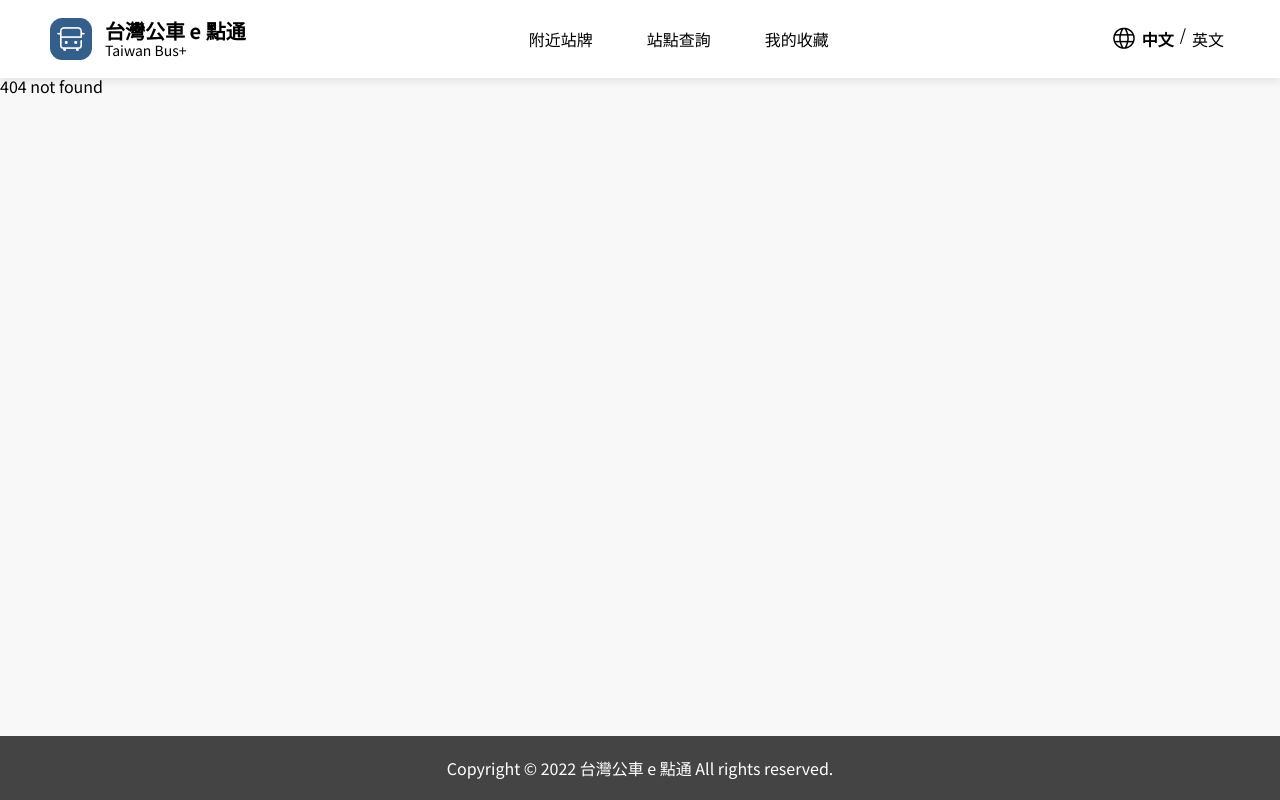
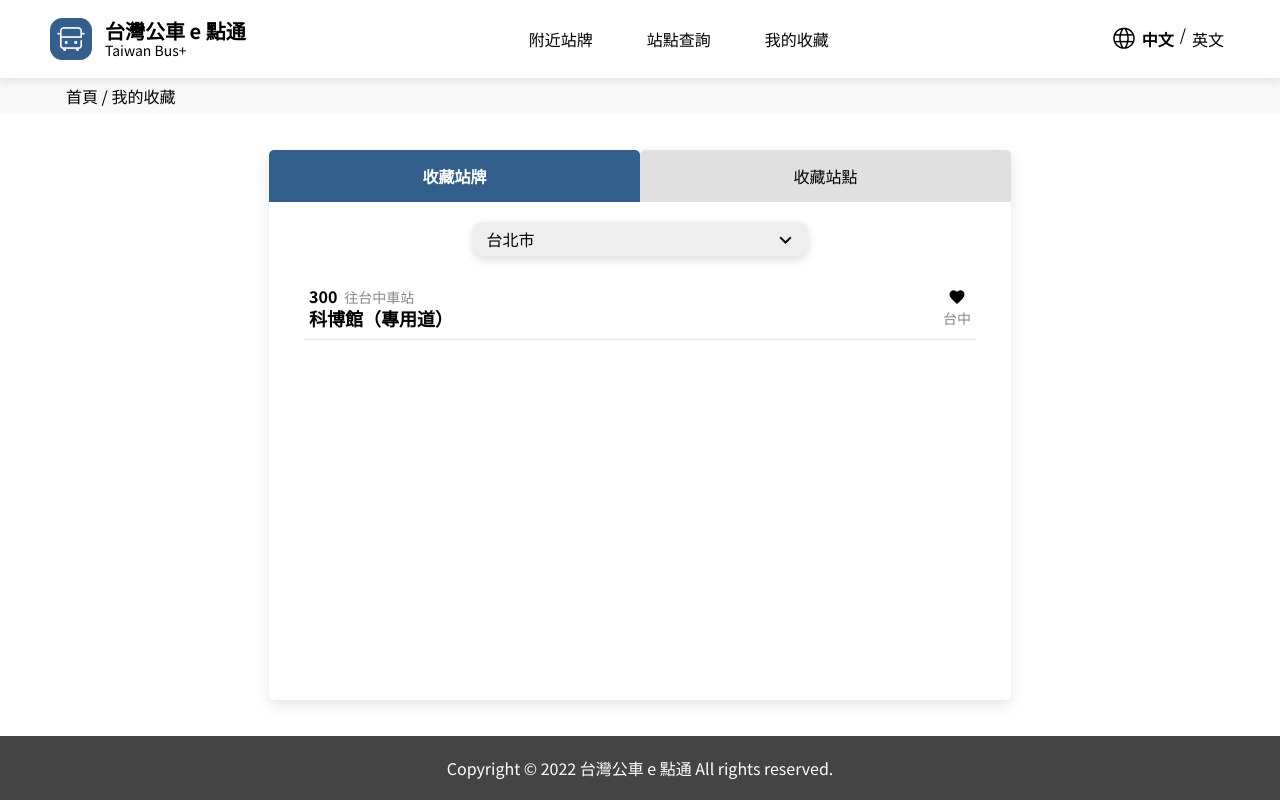
Before and after one commit to yunlew531/taiwan-bus-react, a React (Create React App) app: page /favorite in a window 1280 px wide. Before the commit this address had no page. Built offline with nearby package versions, Linux system fonts and the light colour scheme.

Commit message:
[ADD] 完成分頁 /favorite 切版

```diff
--- a/src/components/Breadcrumb.tsx
+++ b/src/components/Breadcrumb.tsx
@@ -63,10 +63,12 @@ display: inline-block;
 
 interface BreadcrumbProps {
   title: string;
+  copy?: boolean;
+  timeTable?: boolean;
 }
 
 // eslint-disable-next-line arrow-body-style
-const Breadcrumb: React.FC<BreadcrumbProps> = ({ title }) => {
+const Breadcrumb: React.FC<BreadcrumbProps> = ({ title, copy, timeTable }) => {
   return (
     <BreadcrumbStyle>
       <div>
@@ -75,17 +77,26 @@ const Breadcrumb: React.FC<BreadcrumbProps> = ({ title }) => {
         <span>{title}</span>
       </div>
       <TimeTableGroup>
+        {copy && (
           <CopyLink>
             <span className="material-icons-outlined">insert_link</span>
             <p>複製連結</p>
           </CopyLink>
+        )}
+        {timeTable && (
           <TimeTable>
             <span className="material-icons-outlined">schedule</span>
             <p>時刻表</p>
           </TimeTable>
+        )}
       </TimeTableGroup>
     </BreadcrumbStyle>
   );
 };
 
+Breadcrumb.defaultProps = {
+  copy: false,
+  timeTable: false,
+};
+
 export default Breadcrumb;
--- a/src/components/Header.tsx
+++ b/src/components/Header.tsx
@@ -104,7 +104,7 @@ const Header: React.FC = () => {
         <NavList>
           <Link to="/near-station">附近站牌</Link>
           <Link to="/station">站點查詢</Link>
-          <Link to="/">我的收藏</Link>
+          <Link to="/favorite">我的收藏</Link>
         </NavList>
         <LanguageGroup>
           <img src={`${process.env.PUBLIC_URL}/images/iconoir_language.png`} alt="language icon" />
--- a/src/pages/bus/index.tsx
+++ b/src/pages/bus/index.tsx
@@ -173,7 +173,7 @@ const Bus: React.FC = () => {
 
   return (
     <>
-      <Breadcrumb title={chineseCity} />
+      <Breadcrumb title={chineseCity} copy timeTable />
       <MainContainer>
         <RoutesContainer>
           <BusSearchPanel show>
--- /dev/null
+++ b/src/pages/favorite/index.tsx
@@ -0,0 +1,210 @@
+import React from 'react';
+import styled from '@emotion/styled';
+import Breadcrumb from 'components/Breadcrumb';
+import type { ThemeProps } from 'react-app-env';
+
+const MainContainer = styled.div<ThemeProps>`
+  position: absolute;
+  top: 36px;
+  left: 0;
+  right: 0;
+  bottom: 0;
+  display: flex;
+  justify-content: center;
+  background-color: ${({ theme: { colors: { white } } }) => white};
+  `;
+
+const FavoriteContainer = styled.div<ThemeProps>`
+  max-width: 742px;
+  width: 100%;
+  margin-top: 36px;
+  box-shadow: 0px 5px 15px rgba(0, 0, 0, 0.1);
+  border-radius: 0px 0px 5px 5px;
+  margin-bottom: 36px;
+`;
+
+const FavoriteBtnGroup = styled.div<ThemeProps>`
+  margin-bottom: 20px;
+  button {
+    width: 50%;
+    border: none;
+    border-radius: 5px 5px 0px 0px;
+    padding: 14px;
+  }
+`;
+
+const FavoriteBusStopBtn = styled.button<ThemeProps>`
+  font-weight: 700;
+  color: ${({ theme: { colors: { white } } }) => white};
+  background-color: ${({ theme: { colors: { primary } } }) => primary};
+`;
+
+const FavoriteBusStationBtn = styled.button<ThemeProps>`
+  color: ${({ theme: { colors: { black } } }) => black};
+  background-color: ${({ theme: { colors: { gray_200 } } }) => gray_200};
+`;
+
+const CitySelector = styled.div<ThemeProps>`
+  max-width: 335px;
+  position: relative;
+  margin: 0 auto 20px;
+`;
+
+const Selected = styled.div<ThemeProps>`
+  position: relative;
+  background-color: ${({ theme: { colors: { gray_300 } } }) => gray_300};
+  box-shadow: 0px 3px 10px rgba(0, 0, 0, 0.15);
+  border-radius: 10px;
+  padding: 9px 14px;
+  .title {
+    cursor: default;
+  }
+  .expand-more {
+    position: absolute;
+    right: 10px;
+    top: 6px;
+    cursor: default;
+  }
+`;
+
+const CityList = styled.ul<{ show: boolean }>`
+  display: ${({ show }) => (show ? 'block' : 'none')};
+  position: absolute;
+  bottom: -3px;
+  width: 100%;
+  max-height: 220px;
+  overflow-y: auto;
+  box-shadow: 0px 2px 4px rgba(0, 0, 0, 0.12);
+  border-radius: 5px;
+  transform: translateY(100%);
+`;
+
+const CityItem = styled.li<ThemeProps>`
+  font-size: ${({ theme: { fontSizes: { fs_4 } } }) => fs_4};
+  background-color: ${({ theme: { colors: { white } } }) => white};
+  transition: background-color 0.1s linear;
+  padding: 12px 15px;
+  &:hover {
+    background-color: ${({ theme: { colors: { gray_300 } } }) => gray_300};
+  }
+`;
+
+const BusStopList = styled.ul<{ show:boolean }>`
+  display: ${({ show }) => (show ? 'block' : 'none')};
+  max-height: 530px;
+  overflow-y: auto;
+  margin: 0 35px;
+`;
+
+const BusStopItem = styled.li<ThemeProps>`
+  display: flex;
+  justify-content: space-between;
+  border-bottom: 1px solid ${({ theme: { colors: { gray_400 } } }) => gray_400};
+  padding: 12px 5px;
+  .bus-number {
+    font-size: ${({ theme: { fontSizes: { fs_1 } } }) => fs_1};
+    font-weight: 700;
+    margin-bottom: 5px;
+  }
+  .content {
+    font-size: ${({ theme: { fontSizes: { fs_4 } } }) => fs_4};
+    color: ${({ theme: { colors: { gray_600 } } }) => gray_600};
+  }
+`;
+
+const FavoriteGroup = styled.div<ThemeProps>`
+  display: flex;
+  flex-direction: column;
+  align-items: center;
+  .favorite {
+    font-size: ${({ theme: { fontSizes: { fs_2 } } }) => fs_2};
+    margin-bottom: 5px;
+  }
+  .title {
+    color: ${({ theme: { colors: { gray_600 } } }) => gray_600};
+    font-size: ${({ theme: { fontSizes: { fs_4 } } }) => fs_4};
+  }
+`;
+
+const BusStationList = styled.ul<{ show: boolean }>`
+  display: ${({ show }) => (show ? 'block' : 'none')};
+  max-height: 530px;
+  overflow-y: auto;
+  margin: 0 35px;
+`;
+
+const BusStationItem = styled.li<ThemeProps>`
+  display: flex;
+  justify-content: space-between;
+  border-bottom: 1px solid ${({ theme: { colors: { gray_400 } } }) => gray_400};
+  padding: 12px 5px;
+  .bus-number {
+    display: inline-block;
+    font-weight: 700;
+    margin-right: 7px;
+  }
+  .bus-description {
+    color: ${({ theme: { colors: { gray_600 } } }) => gray_600};
+    font-size: ${({ theme: { fontSizes: { fs_4 } } }) => fs_4};
+  }
+  .bus-station {
+    font-size: ${({ theme: { fontSizes: { fs_2 } } }) => fs_2};
+    font-weight: 700;
+    margin-top: 5px;
+  }
+`;
+
+// eslint-disable-next-line arrow-body-style
+const Favorite: React.FC = () => {
+  return (
+    <>
+      <Breadcrumb title="我的收藏" />
+      <MainContainer>
+        <FavoriteContainer>
+          <FavoriteBtnGroup>
+            <FavoriteBusStopBtn type="button">收藏站牌</FavoriteBusStopBtn>
+            <FavoriteBusStationBtn type="button">收藏站點</FavoriteBusStationBtn>
+          </FavoriteBtnGroup>
+          <CitySelector>
+            <Selected>
+              <p className="title">台北市</p>
+              <span className="material-icons-outlined expand-more">expand_more</span>
+            </Selected>
+            <CityList show={false}>
+              <CityItem>台北市</CityItem>
+              <CityItem>台北市</CityItem>
+              <CityItem>台北市</CityItem>
+            </CityList>
+          </CitySelector>
+          <BusStopList show={false}>
+            <BusStopItem>
+              <div>
+                <p className="bus-number">30 延</p>
+                <p className="content">台中區監理所 - 台中火車站</p>
+              </div>
+              <FavoriteGroup>
+                <span className="material-icons-outlined favorite">favorite</span>
+                <p className="title">台中</p>
+              </FavoriteGroup>
+            </BusStopItem>
+          </BusStopList>
+          <BusStationList show>
+            <BusStationItem>
+              <div>
+                <span className="bus-number">300</span>
+                <span className="bus-description">往台中車站</span>
+                <p className="bus-station">科博館（專用道）</p>
+              </div>
+              <FavoriteGroup>
+                <span className="material-icons-outlined favorite">favorite</span>
+                <p className="title">台中</p>
+              </FavoriteGroup>
+            </BusStationItem>
+          </BusStationList>
+        </FavoriteContainer>
+      </MainContainer>
+    </>
+  );
+};
+
+export default Favorite;
--- a/src/pages/near-station/index.tsx
+++ b/src/pages/near-station/index.tsx
@@ -172,7 +172,7 @@ const FavoriteBtn = styled.button<ThemeProps>`
 const NearStation: React.FC = () => {
   return (
     <>
-      <Breadcrumb title="附近站牌" />
+      <Breadcrumb title="附近站牌" copy timeTable />
       <MainContainer>
         <StationsContainer>
           <Offcanvas show>
--- a/src/pages/station/index.tsx
+++ b/src/pages/station/index.tsx
@@ -120,7 +120,7 @@ const routes = [
 const Station: React.FC = () => {
   return (
     <>
-      <Breadcrumb title="站點查詢" />
+      <Breadcrumb title="站點查詢" copy timeTable />
       <MainContainer>
         <StationsContainer>
           <StationSearchPanel show>
--- a/src/routes.tsx
+++ b/src/routes.tsx
@@ -5,6 +5,7 @@ import NotFound from 'pages/notFound';
 import Bus from 'pages/bus';
 import Station from 'pages/station';
 import NearStation from 'pages/near-station';
+import Favorite from 'pages/favorite';
 
 const routes: RouteObject[] = [
   {
@@ -24,6 +25,10 @@ const routes: RouteObject[] = [
     element: <NearStation />,
   },
   {
+    path: '/favorite',
+    element: <Favorite />,
+  },
+  {
     path: '*',
     element: <NotFound />,
   },
```
Lines whose indentation alone changed are shown as unchanged.
